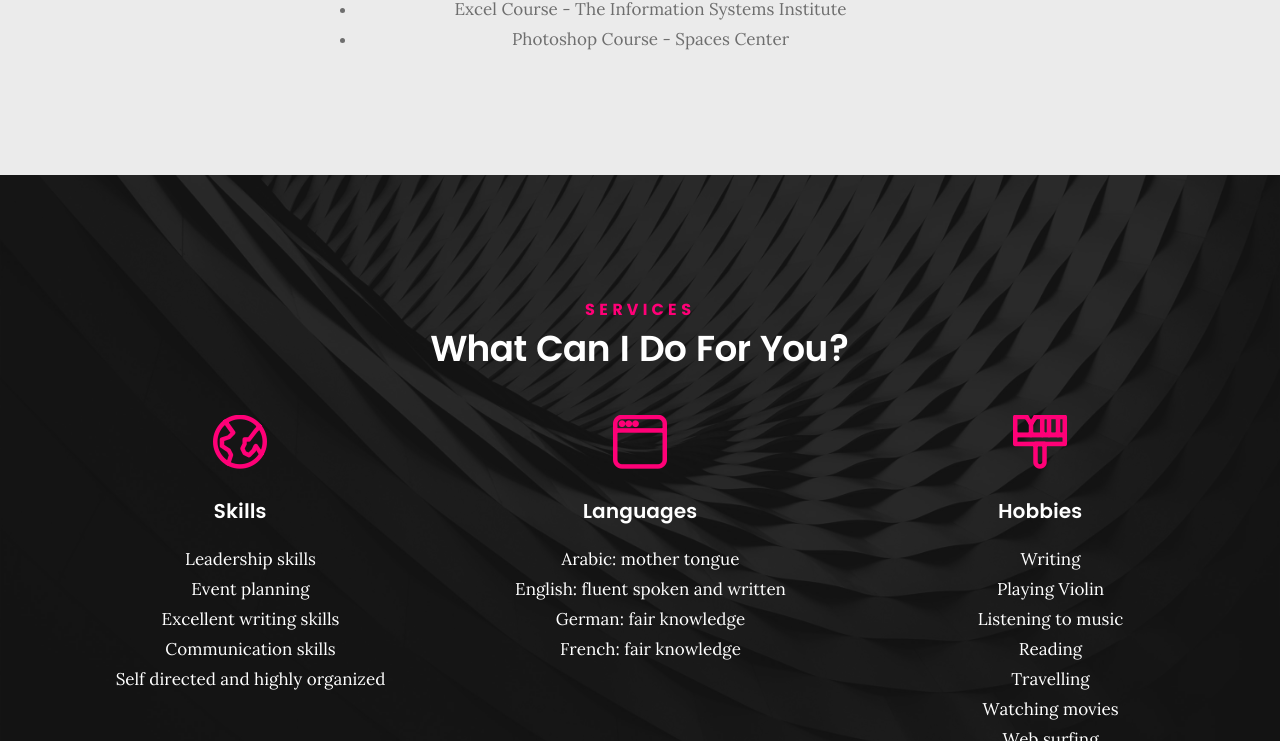
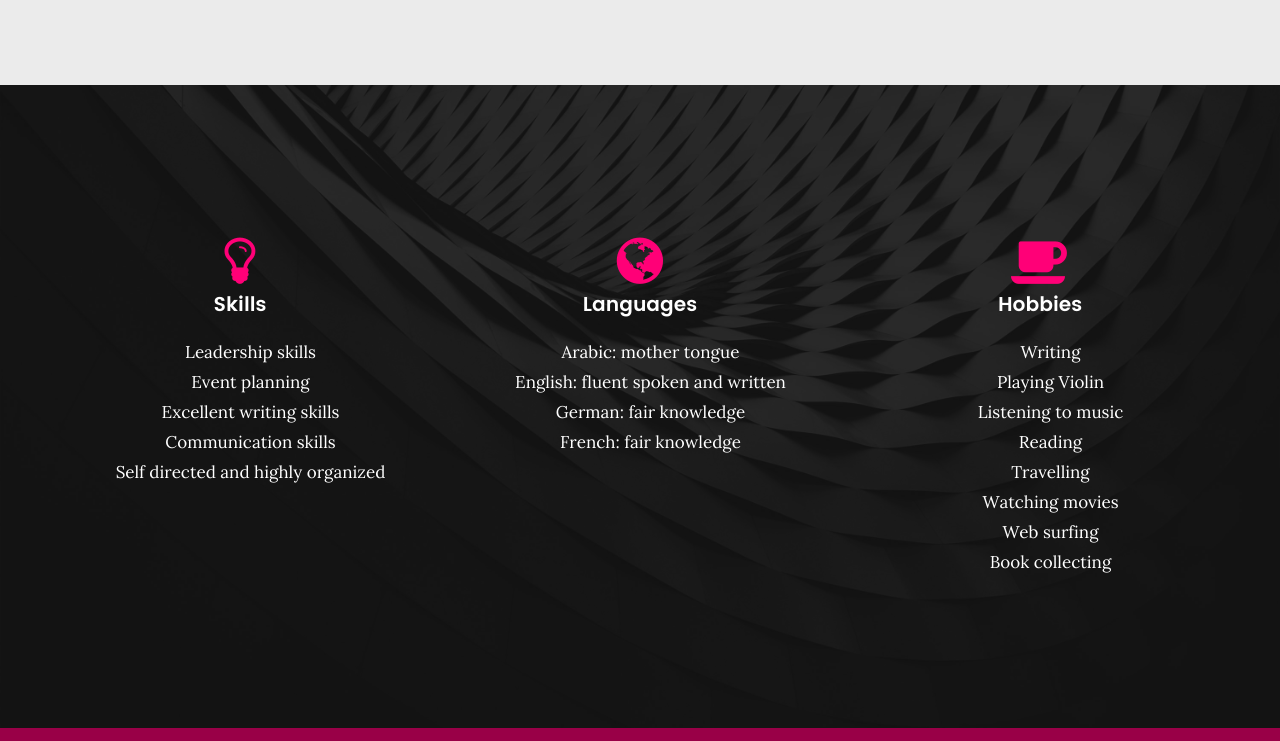
Before and after one commit to fathitarek/Heidi, a PHP site: page / in a window 1280 px wide. Shown: the part 5759-6500 px from the top of the page. Run offline with PHP 8.4, Linux system fonts and the light colour scheme; some web fonts are replaced.

Commit message:
t3delat menha 1.1

```diff
--- a/index.php
+++ b/index.php
@@ -71,7 +71,7 @@
    	<div class="intro-content">
    		<div class="row">
 
-   			<div class="col-twelve">
+   			<div class="col-twelve" style=" margin-top: 70px;">
 
 	   			<h5>Hi</h5>
 	   			<h1>I'm  Heidi Younis.</h1>
@@ -130,8 +130,8 @@
 	<div class="row section-intro">
 	   <div class="col-twelve">
 
-		   <h5>Resume</h5>
-		   <h1>More of my credentials.</h1>
+		   <!-- <h5>Resume</h5> -->
+		   <!-- <h1>More of my credentials.</h1> -->
 
 		   <!-- <p class="lead">Lorem ipsum Do commodo in proident enim in dolor cupidatat adipisicing dolore officia nisi aliqua incididunt Ut veniam lorem ipsum Consectetur ut in in eu do.</p> -->
 
@@ -773,8 +773,8 @@
 		<div class="row section-intro">
    		<div class="col-twelve">
 
-   			<h5>Services</h5>
-   			<h1>What Can I Do For You?</h1>
+   			<!-- <h5>Services</h5> -->
+   			<!-- <h1>What Can I Do For You?</h1> -->
 
    			<!-- <p class="lead">Lorem ipsum Do commodo in proident enim in dolor cupidatat adipisicing dolore officia nisi aliqua incididunt Ut veniam lorem ipsum Consectetur ut in in eu do.</p> -->
 
@@ -787,7 +787,8 @@
 
 	      	<div class="service">
 
-	      		<span class="icon"><i class="icon-earth"></i></span>
+	      		<!-- <span class="icon"><i class="icon-earth"></i></span>             -->
+				  <i class="fa fa-lightbulb-o" style="color: #FF0077; font-size: 5.4rem;"  aria-hidden="true"></i>
 
 	            <div class="service-content">
 
@@ -808,7 +809,8 @@
 
 				<div class="service">
 
-					<span class="icon"><i class="icon-window"></i></span>
+					<!-- <span class="icon"><i class="icon-window"></i></span>                           -->
+					<i class="fa fa-globe" style="color: #FF0077; font-size: 5.4rem;" aria-hidden="true"></i>
 
 	            <div class="service-content">
 
@@ -828,7 +830,9 @@
 
 			   <div class="service">
 
-			   	<span class="icon"><i class="icon-paint-brush"></i></span>
+			   	<!-- <span class="icon"><i class="icon-paint-brush"></i></span>		             -->
+				   <!-- <span name="fa fa-coffee" style="color: FF0077;"></span> -->
+				   <i class="fa fa-coffee" style="color: #FF0077; font-size: 5.4rem;" aria-hidden="true"></i>
 
 	            <div class="service-content">
 
```
Also changed, not shown: index.html (+12 -8 lines).
